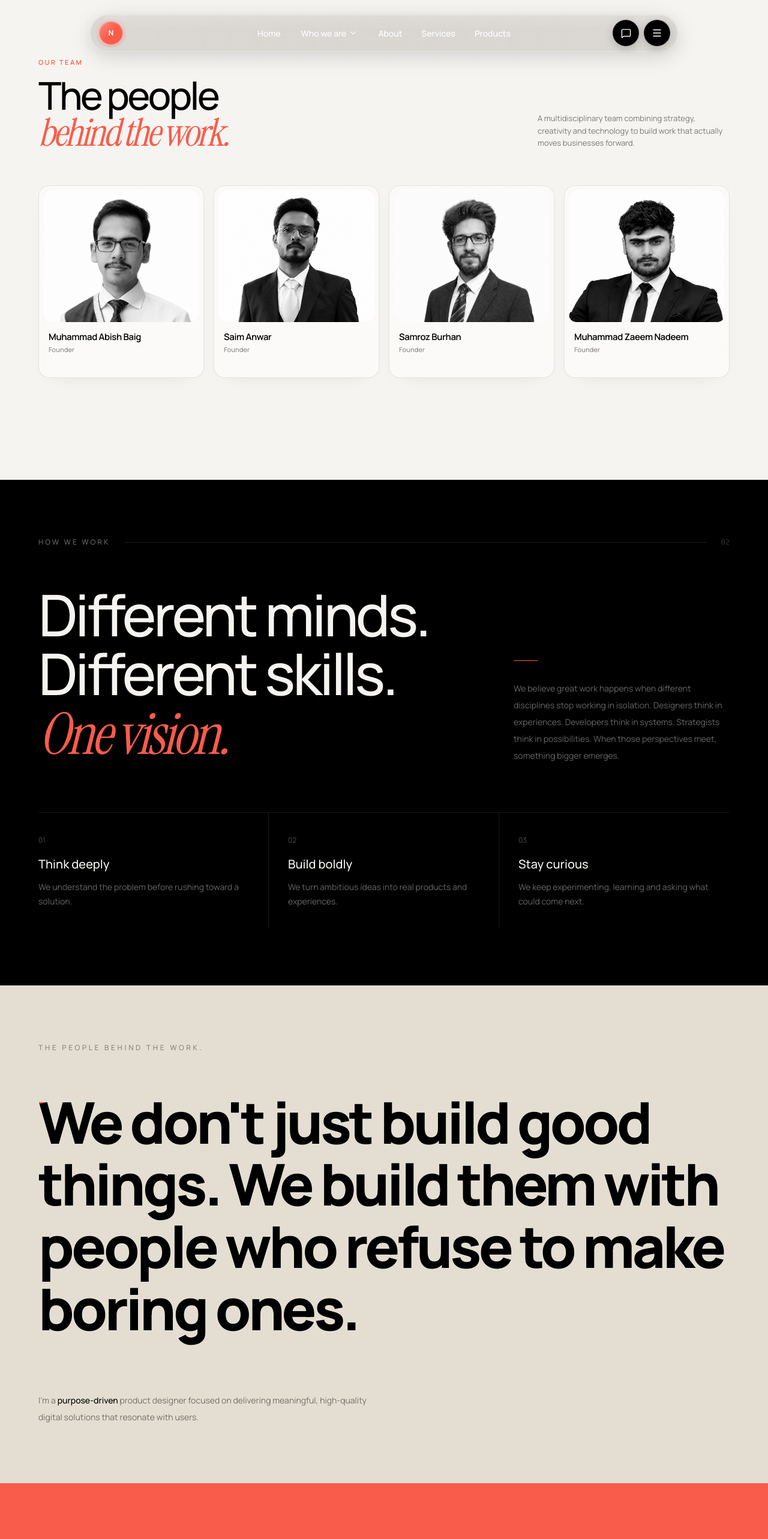
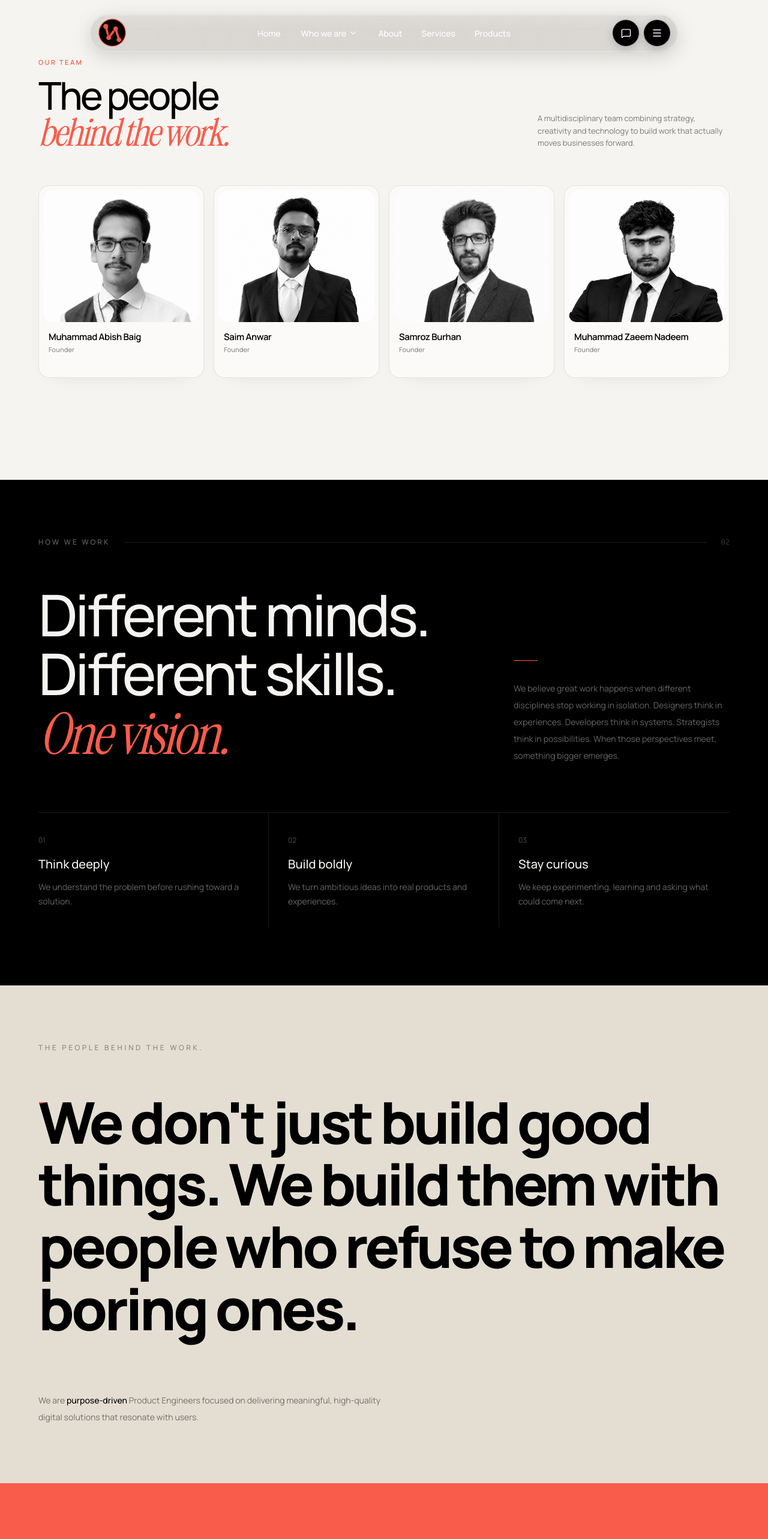
Before and after one commit to hira72154/nexatech-networks-web, a Next.js app: page /team in a window 1280 px wide. Shown: the top 2566 px of the page at 60% size. Built offline with nearby package versions, Linux system fonts and the light colour scheme.

Commit message:
Fix: Logo, Teams pictures, teams text

```diff
--- a/app/team/page.tsx
+++ b/app/team/page.tsx
@@ -159,11 +159,11 @@ export default function TeamPage() {
 
             <Reveal delay={0.1} y={30}>
               <p className="mt-16 max-w-xl text-sm leading-7 text-black/50">
-                I&apos;m a{' '}
+                We are{' '}
                 <span className="font-medium text-black">
                   purpose-driven
                 </span>{' '}
-                product designer focused on delivering meaningful,
+                Product Engineers focused on delivering meaningful,
                 high-quality digital solutions that resonate with
                 users.
               </p>
--- a/components/navbar.tsx
+++ b/components/navbar.tsx
@@ -2,6 +2,7 @@
 
 import { useEffect, useState } from 'react'
 import Link from 'next/link'
+import Image from 'next/image'
 import {
   ChevronDown,
   MessageSquare,
@@ -109,35 +110,31 @@ export function Navbar({ delay = 0 }: { delay?: number }) {
                   {/* LOGO */}
                   {/* ================================================= */}
 
-                  <div className="relative z-10 flex shrink-0 items-center">
+                  <div className="relative z-10 flex shrink-0 items-center -ml-2">
                     <Link
                       href="/"
                       aria-label="NexaTech Networks home"
-                      className="group flex h-12 items-center overflow-hidden rounded-full px-1.5 transition-all duration-500 ease-[cubic-bezier(0.22,1,0.36,1)] hover:pr-5"
+                      className="group flex h-12 items-center overflow-hidden rounded-full px-2 transition-all duration-500 ease-[cubic-bezier(0.22,1,0.36,1)] hover:pr-5"
                     >
-                      {/* Logo */}
+                      {/* Logo image */}
                       <span
                         className="
                           relative
-                          flex h-10 w-10 shrink-0
+                          flex h-14 w-14 shrink-0
                           items-center justify-center
                           overflow-hidden
                           rounded-full
-                          border border-white/40
-                          text-xs font-bold
-                          tracking-tight text-white
-                          shadow-[0_4px_15px_rgba(249,92,75,0.35),inset_0_1px_0_rgba(255,255,255,0.35)]
                           transition-all duration-500
                           group-hover:scale-[0.92]
                         "
-                        style={{ backgroundColor: 'var(--color-coral)' }}
                       >
-                        {/* Logo shine */}
-                        <span className="absolute inset-0 bg-gradient-to-br from-white/30 via-transparent to-transparent" />
-
-                        <span className="relative z-10">
-                          N
-                        </span>
+                        <Image
+                          src="/Nexatech.png"
+                          alt="NexaTech Networks logo"
+                          fill
+                          className="object-contain"
+                          priority
+                        />
                       </span>
 
                       {/* Company name */}
@@ -154,7 +151,7 @@ export function Navbar({ delay = 0 }: { delay?: number }) {
                           transition-all
                           duration-500
                           ease-[cubic-bezier(0.22,1,0.36,1)]
-                          group-hover:max-w-[150px]
+                          group-hover:max-w-[160px]
                           group-hover:pl-3
                           group-hover:opacity-100
                         "
```
Also changed, not shown: public/Nexatech.png (added).
